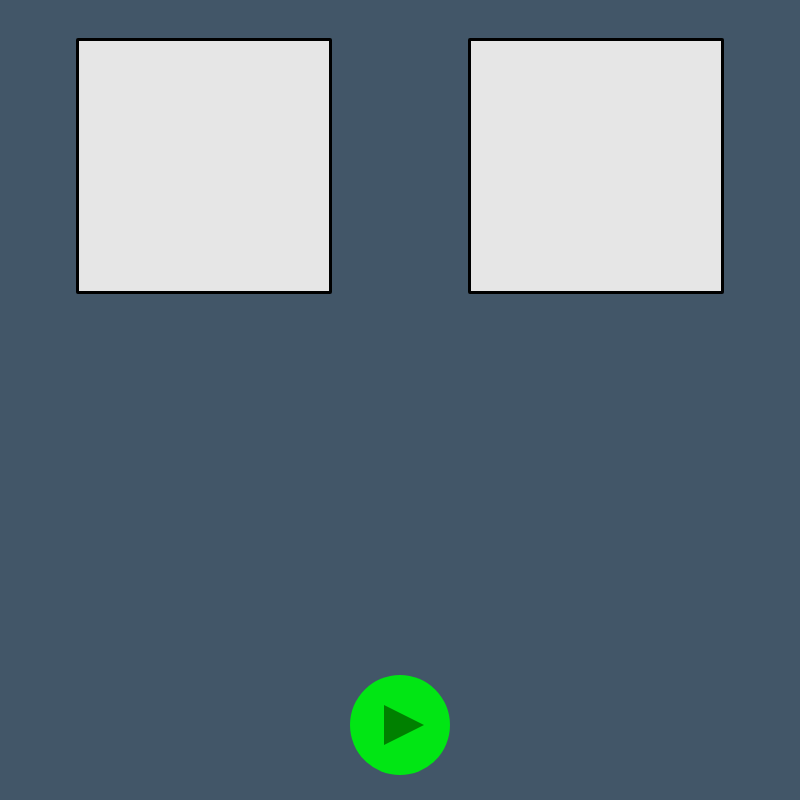
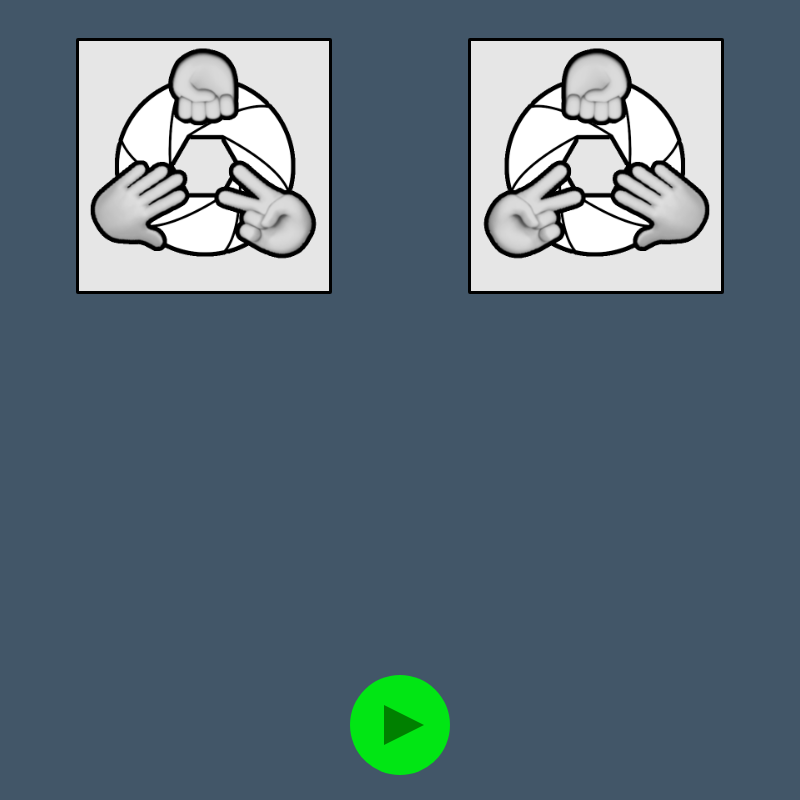
Before and after one commit to mchspc/rps-camera-game, an Electron app: page gui/game.html in a window 800 px wide. Drawn offline with Linux system fonts and the light colour scheme.

Commit message:
Added project logo

```diff
--- a/gui/game.html
+++ b/gui/game.html
@@ -24,10 +24,10 @@
     <!-- <a href="#" class="round-button"><i class="fa fa-play fa-2x"></i></a> -->
     <div class="boxes">
     <div class = "catthebox">
-      <img src="" id = "imageid">
+      <img src="rps.png" id = "imageid">
   </div>
   <div class = "catthebox">
-    <img src="" id = "computerchoice" style="
+    <img src="rps.png" id = "computerchoice" style="
     transform: scaleX(-1);">
     </div>
   </div>
```
Also changed, not shown: gui/rps.png (added).
